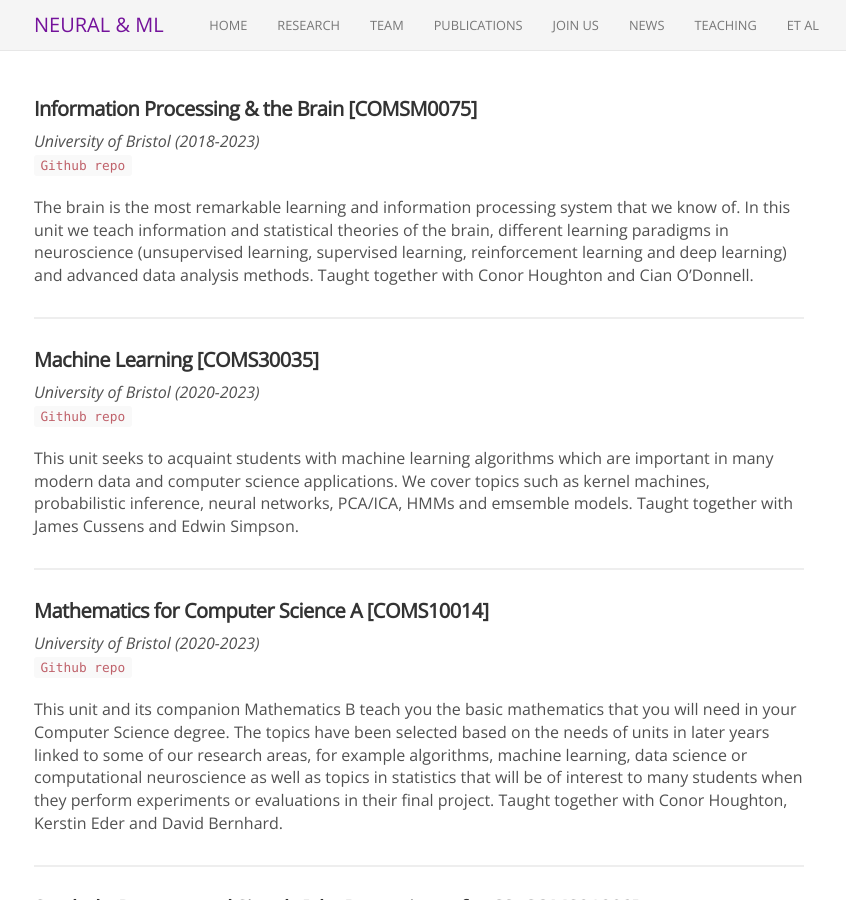
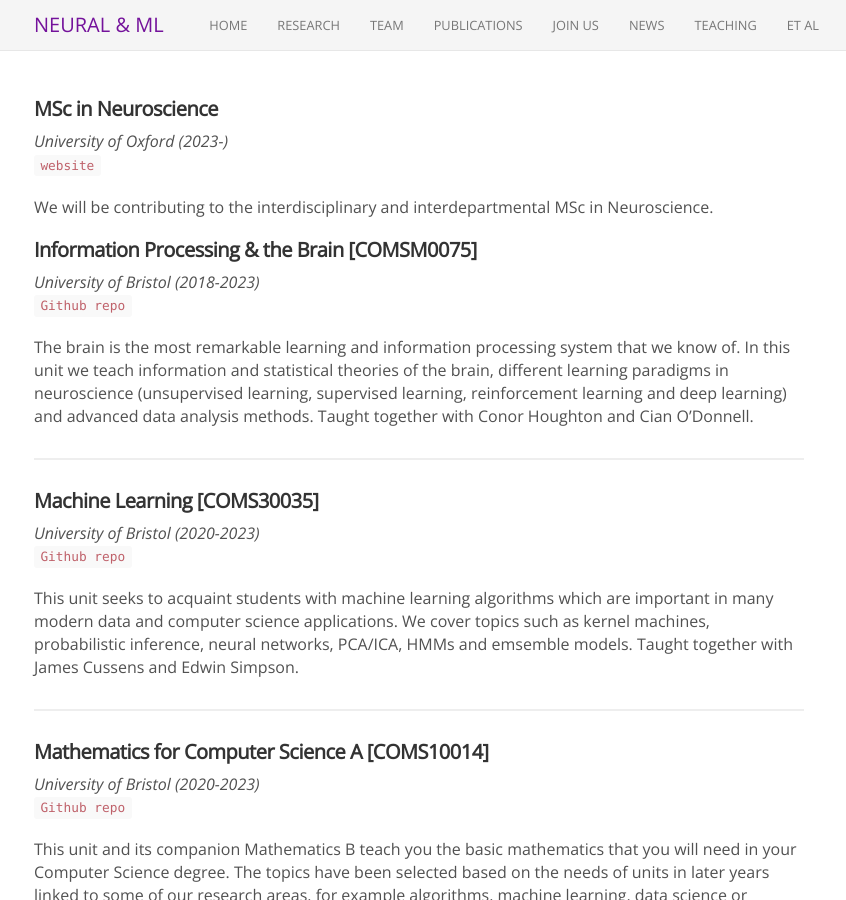
Before and after one commit to neuralml/neuralml.github.io, a Jekyll site: the page built from teaching.md, in a window 1280 px wide and 900 px high. Shown: the whole window, without its empty margins (221-1067 px from the left). Built offline with Jekyll 4.4.1, drawn with Linux system fonts in a browser that asks for light colours; nearby versions of some CDN libraries.

Commit message:
Update teaching.md

```diff
--- a/teaching.md
+++ b/teaching.md
@@ -2,6 +2,12 @@
 title: Neural & ML Group
 permalink: /teaching/
 ---
+
+#### MSc in Neuroscience
+_University of Oxford (2023-)_<br>
+[`website`](https://www.neuroscience.ox.ac.uk/MSc-Neuroscience)
+
+We will be contributing to the interdisciplinary and interdepartmental MSc in Neuroscience.
 
 #### Information Processing & the Brain [COMSM0075]
 _University of Bristol (2018-2023)_<br>
```
